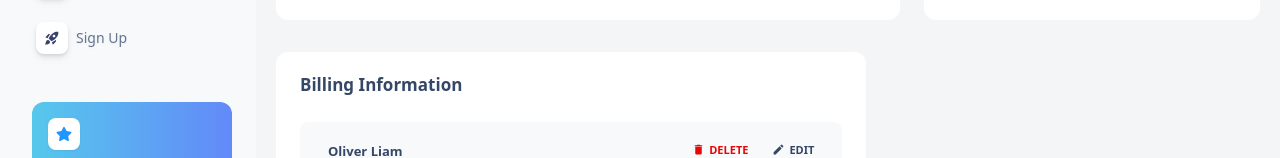
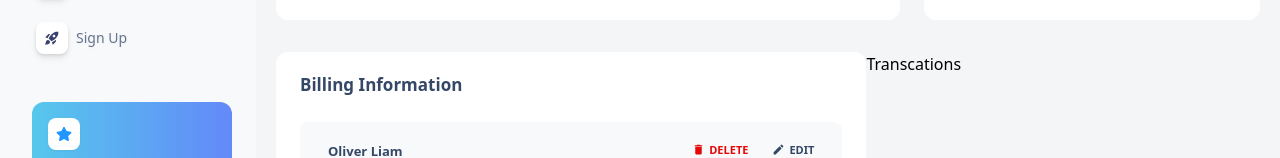
Before and after one commit to apurvakore/react_dashboard, a React (Create React App) app: page /billing in a window 1280 px wide. Shown: the part 529-687 px from the top of the page. Built offline with nearby package versions, Linux system fonts and the light colour scheme.

Commit message:
aaj ke liye bas hojaya good work my student

```diff
--- a/src/components/billing/BillingTab.jsx
+++ b/src/components/billing/BillingTab.jsx
@@ -2,6 +2,7 @@ import React from 'react'
 import { CreditCard } from './CreditCard'
 import Invoices from './Invoices'
 import { BillingInfo } from './BillingInfo'
+import Transcations from './Transcations'
 
 
 
@@ -21,8 +22,8 @@ export const BillingTab = () => {
             <div className='w-[60%] h-fit '>
               <BillingInfo/>
             </div>
-            <div className=''>
-
+            <div className='w-[40%] h-fit'>
+              <Transcations/>
             </div>
           </div>
     </div>
--- /dev/null
+++ b/src/components/billing/Transcations.jsx
@@ -0,0 +1,9 @@
+import React from 'react'
+
+const Transcations = () => {
+  return (
+    <div>Transcations</div>
+  )
+}
+
+export default Transcations
```
